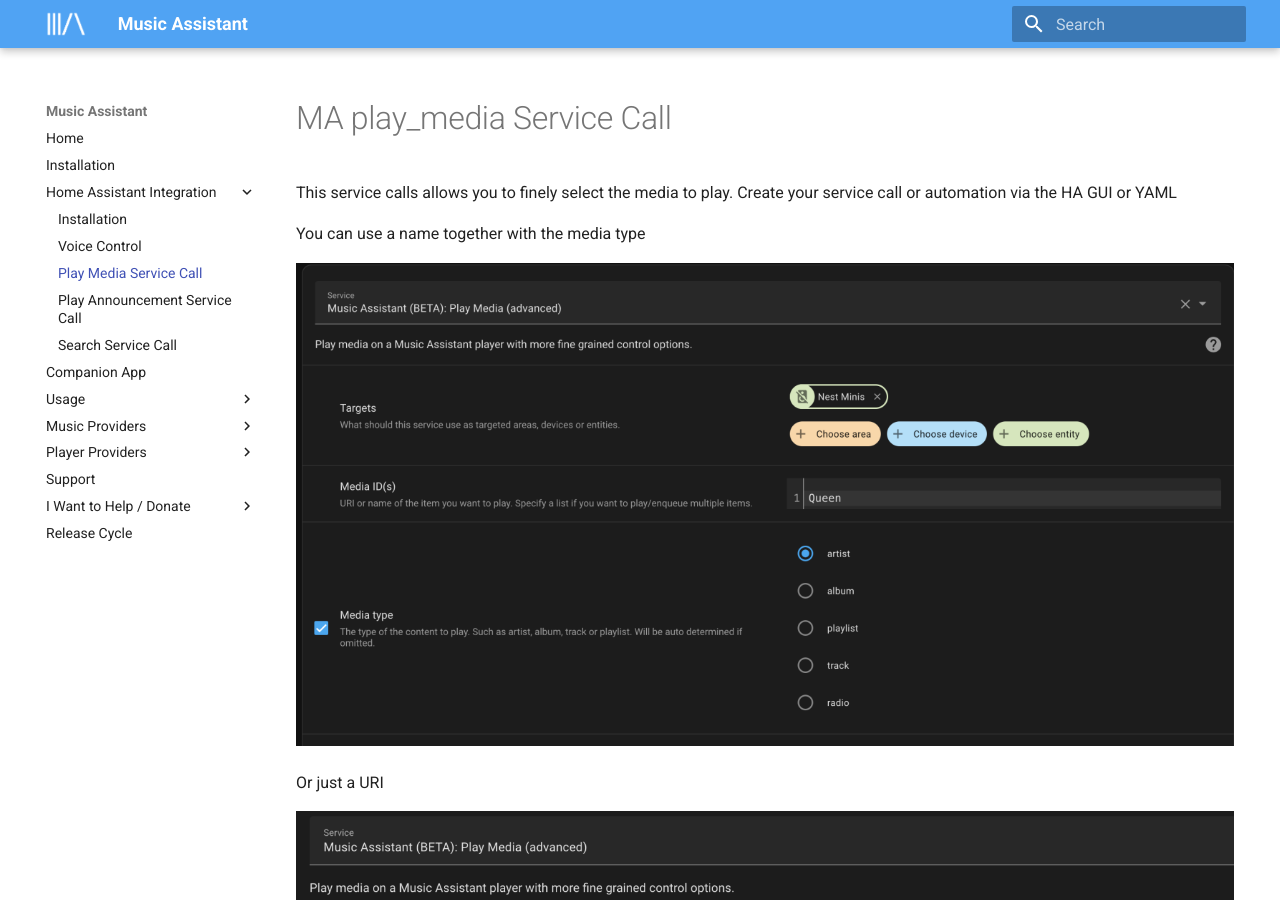
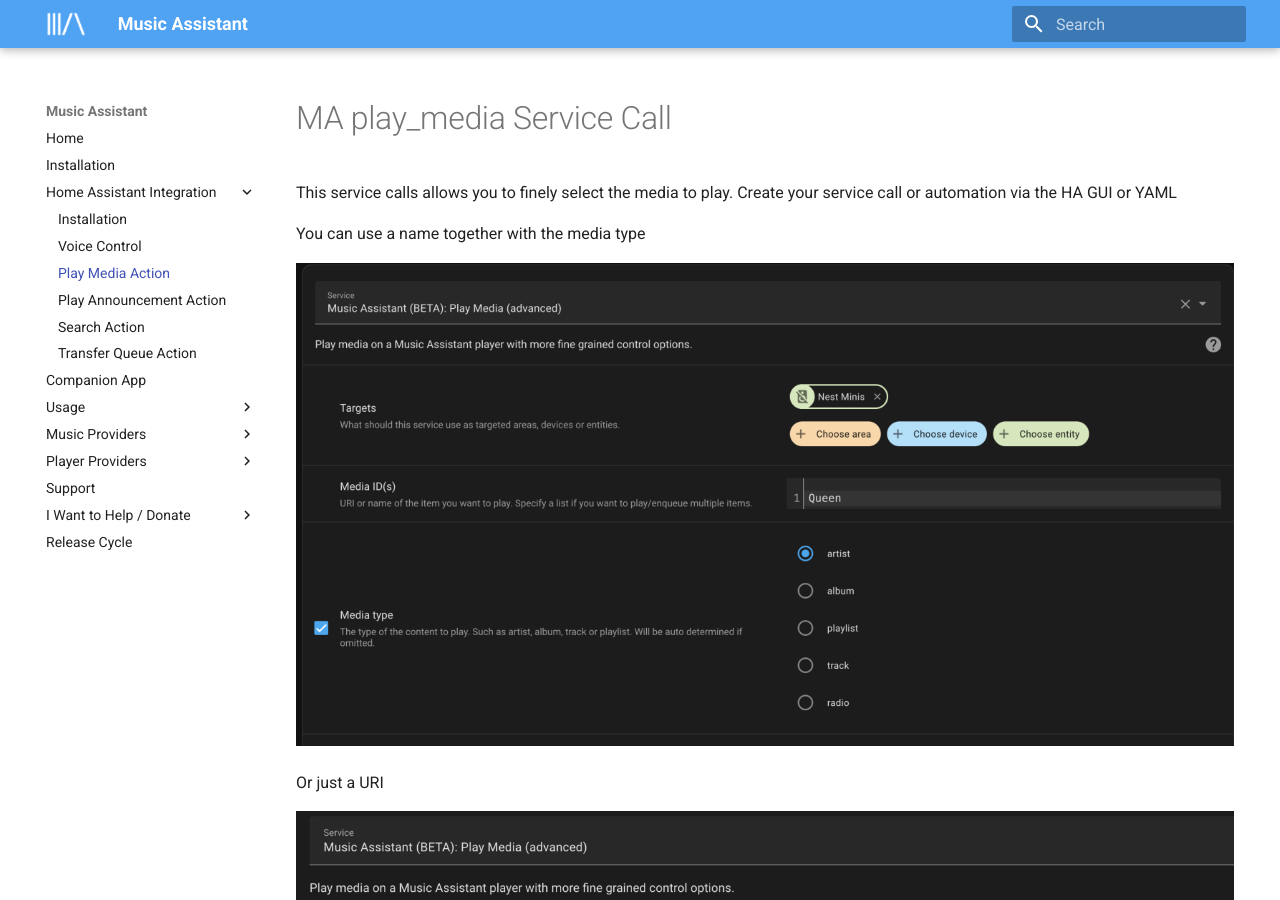
Before and after one commit to pwbriggs/music-assistant.github.io, an MkDocs documentation site: the page built from docs/faq/massplaymedia.md, in a window 1280 px wide and 900 px high. Built offline with MkDocs 1.6.1 and Material for MkDocs 9.7.7, drawn with Linux system fonts in a browser that asks for light colours.

Commit message:
Add transfer queue

```diff
--- a/mkdocs.yml
+++ b/mkdocs.yml
@@ -11,9 +11,10 @@
     - integration/index.md
     - Installation: integration/installation.md
     - Voice Control: integration/voice.md
-    - Play Media Service Call: faq/massplaymedia.md
-    - Play Announcement Service Call: faq/massannounce.md
-    - Search Service Call: faq/masssearch.md
+    - Play Media Action: faq/massplaymedia.md
+    - Play Announcement Action: faq/massannounce.md
+    - Search Action: faq/masssearch.md
+    - Transfer Queue Action: faq/masstransfer.md
   - Companion App: companion-app.md
   - Usage:
     - General: usage.md
```
